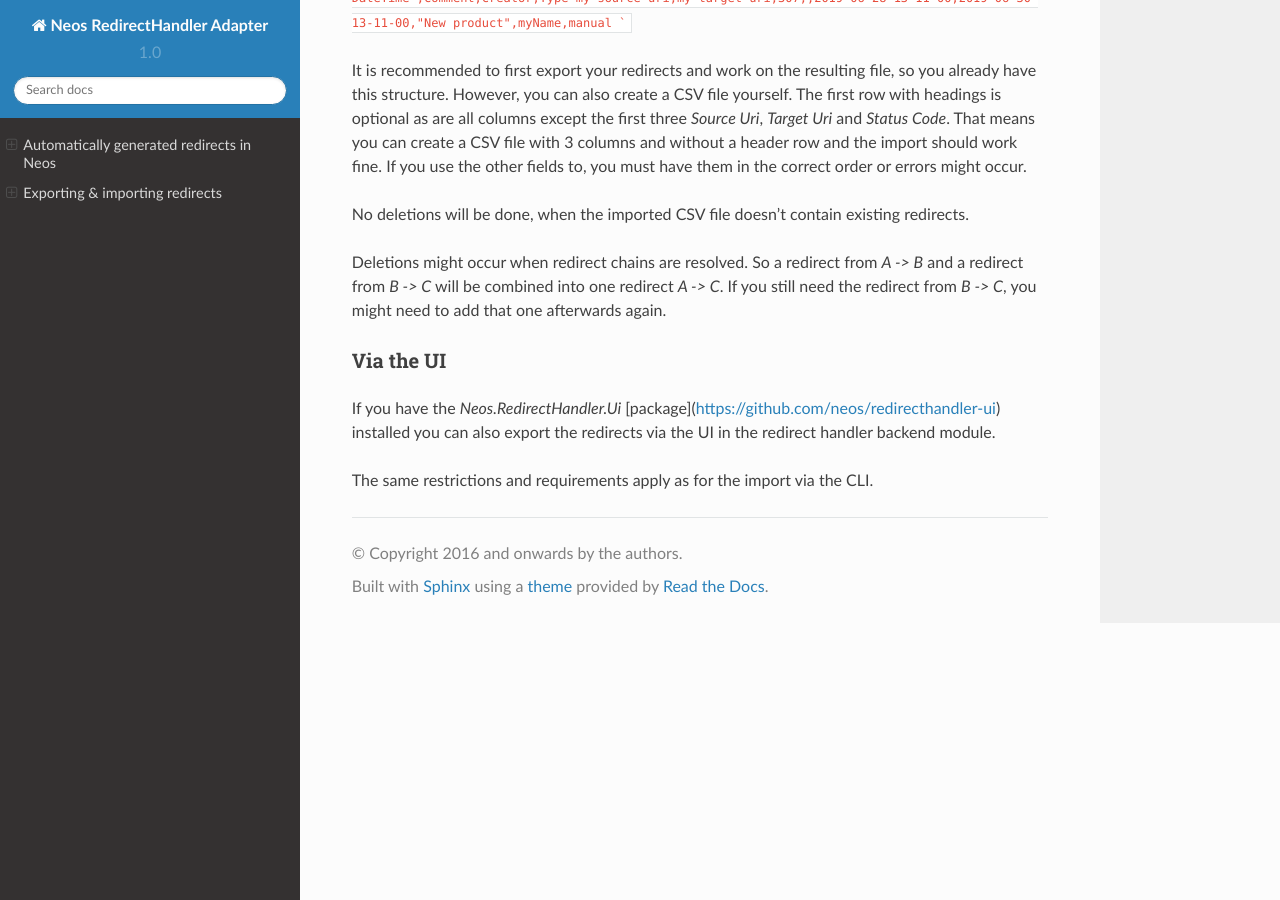
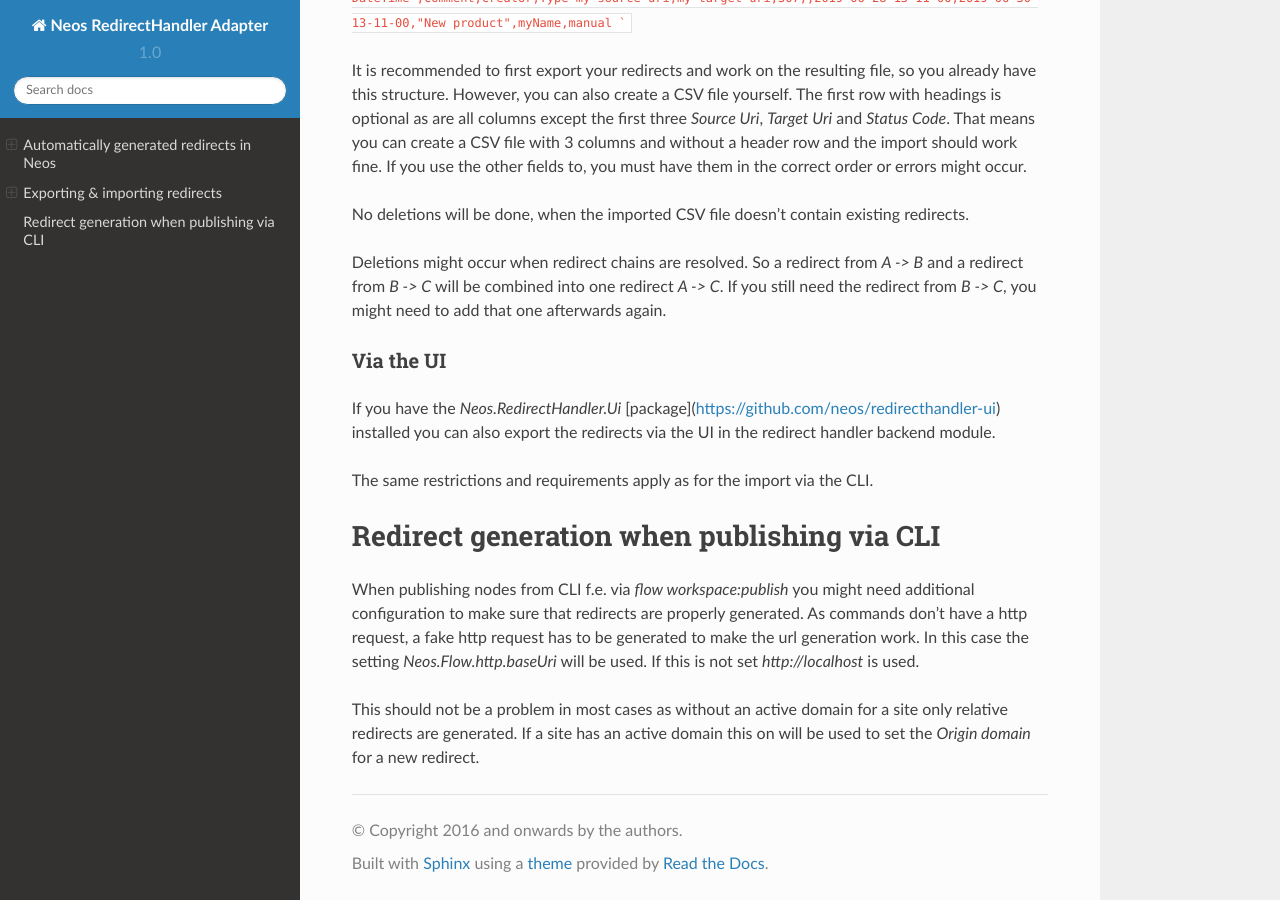
Before and after one commit to neos/redirecthandler-neosadapter, a Sphinx documentation site: the page built from Documentation/index.rst, in a window 1280 px wide and 900 px high, scrolled down 2689 px. Built offline with Sphinx 7.4.7 and the Read the Docs theme 2.0.0, drawn with Linux system fonts in a browser that asks for light colours.

Commit message:
TASK: Add documentation

```diff
--- a/Documentation/index.rst
+++ b/Documentation/index.rst
@@ -152,3 +152,18 @@
 you can also export the redirects via the UI in the redirect handler backend module.
 
 The same restrictions and requirements apply as for the import via the CLI.
+
+
+===========================================
+Redirect generation when publishing via CLI
+===========================================
+
+When publishing nodes from CLI f.e. via `flow workspace:publish` you might need additional configuration
+to make sure that redirects are properly generated.
+As commands don't have a http request, a fake http request has to be generated to make the url generation work.
+In this case the setting `Neos.Flow.http.baseUri` will be used.
+If this is not set `http://localhost` is used.
+
+This should not be a problem in most cases as without an active domain for a site
+only relative redirects are generated.
+If a site has an active domain this on will be used to set the `Origin domain` for a new redirect.
```
